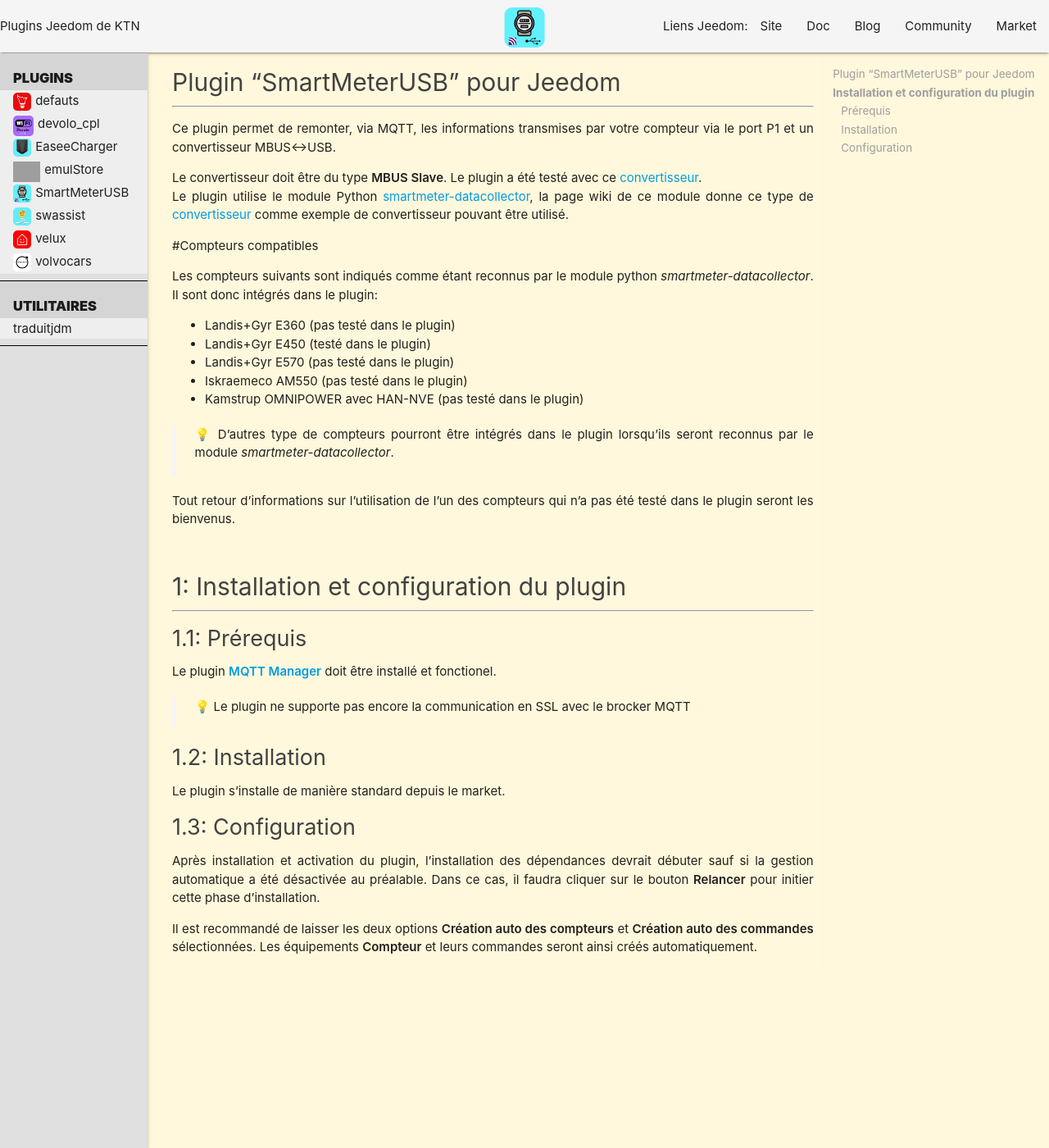
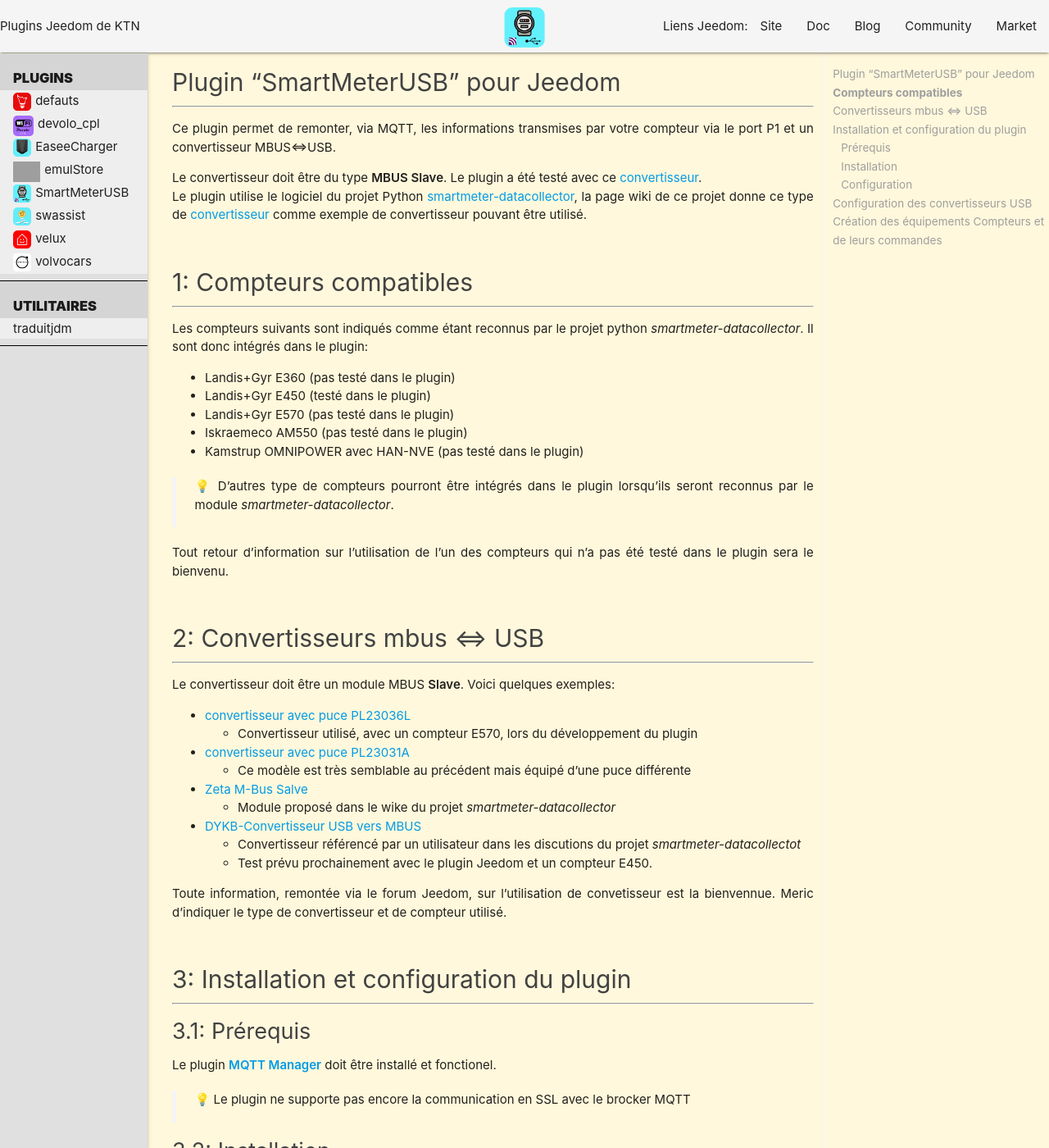
Before and after one commit to ktn001/ktn001.github.io, a Jekyll site: the page built from fr_FR/SmartMeterUSB/index.md, in a window 1280 px wide and 1400 px high. Shown: the whole window at 82% size. Built offline with Jekyll 4.4.1, drawn with Linux system fonts in a browser that asks for light colours; emoji names are drawn with the system emoji font; some of the changed text lies outside the part shown; grey boxes are pictures that could not be loaded.

Commit message:
SmartMeterUSB

```diff
--- a/_layouts/default.html
+++ b/_layouts/default.html
@@ -1,4 +1,8 @@
 <!doctype html>
+<script>
+  let page_lang = '{{ page.lang | default: "fr_FR" }}'
+  let imagesPath = '/images/{{ page.lang }}/{{ page.plugin | default: page.title }}'
+ </script>
 <html lang="{{ site.lang | default: "fr_FR" }}">
   <head>
 
--- a/assets/js/main.js
+++ b/assets/js/main.js
@@ -45,6 +45,18 @@
     $(this).addClass('scrollspy');
   });
   $('.scrollspy').scrollSpy();
+
+  setTimeout (function() {
+    images = document.getElementById('div_content').getElementsByTagName('img')
+    for (let i = 0; i < images.length; i++) {
+      if (images[i].naturalWidth == 0 ) {
+        src = images[i].getAttribute('src')
+        console.warn ("L'image '" + src + "' est introuvable")
+        src = src.replace(page_lang,'fr_FR')
+        images[i].setAttribute('src',src)
+      }
+    }
+  },200)
 })
 
 $('blockquote').css({"padding-bottom":"1px"});
--- a/fr_FR/SmartMeterUSB/index.md
+++ b/fr_FR/SmartMeterUSB/index.md
@@ -1,28 +1,55 @@
 ---
 layout : default
 title : SmartMeterUSB
+plugin : SmartMeterUSB
+lang : fr_FR
 ---
-
+{% capture imagesPath %}/images/{{ page.lang }}/{{ page.plugin }}{% endcapture %}
 # Plugin "SmartMeterUSB" pour Jeedom
 
-Ce plugin permet de remonter, via MQTT, les informations transmises par votre compteur via le port P1 et un convertisseur MBUS<->USB.
+Ce plugin permet de remonter, via MQTT, les informations transmises par votre
+compteur via le port P1 et un convertisseur MBUS<=>USB.
 
-Le convertisseur doit être du type **MBUS Slave**. Le plugin a été testé avec ce [convertisseur](https://fr.aliexpress.com/item/1005006212611801.html?spm=a2g0o.detail.pcDetailTopMoreOtherSeller.2.7aafXfI0XfI0dD&gps-id=pcDetailTopMoreOtherSeller&scm=1007.40050.354490.0&scm_id=1007.40050.354490.0&scm-url=1007.40050.354490.0&pvid=c8572017-9a80-4506-a93f-0c04706d9496&_t=gps-id:pcDetailTopMoreOtherSeller,scm-url:1007.40050.354490.0,pvid:c8572017-9a80-4506-a93f-0c04706d9496,tpp_buckets:668%232846%238107%231934&pdp_npi=4%40dis%21CHF%219.07%217.62%21%21%2110.44%218.77%21%402103871e17243213075876658ecc43%2112000036302876309%21rec%21CH%21748220648%21X&utparam-url=scene%3ApcDetailTopMoreOtherSeller%7Cquery_from%3A).
-Le plugin utilise le module Python [smartmeter-datacollector](https://github.com/scs/smartmeter-datacollector), la page wiki de ce module donne ce type de [convertisseur](https://zeta-eng.ch/produkte/interfaces/zeta-usb-interfaces/m-bus-slave/) comme exemple de convertisseur pouvant être utilisé.
+Le convertisseur doit être du type **MBUS Slave**. Le plugin a été testé avec
+ce [convertisseur](https://fr.aliexpress.com/item/1005006212611801.html?spm=a2g0o.detail.pcDetailTopMoreOtherSeller.2.7aafXfI0XfI0dD&gps-id=pcDetailTopMoreOtherSeller&scm=1007.40050.354490.0&scm_id=1007.40050.354490.0&scm-url=1007.40050.354490.0&pvid=c8572017-9a80-4506-a93f-0c04706d9496&_t=gps-id:pcDetailTopMoreOtherSeller,scm-url:1007.40050.354490.0,pvid:c8572017-9a80-4506-a93f-0c04706d9496,tpp_buckets:668%232846%238107%231934&pdp_npi=4%40dis%21CHF%219.07%217.62%21%21%2110.44%218.77%21%402103871e17243213075876658ecc43%2112000036302876309%21rec%21CH%21748220648%21X&utparam-url=scene%3ApcDetailTopMoreOtherSeller%7Cquery_from%3A).
+Le plugin utilise le logiciel du projet Python [smartmeter-datacollector](https://github.com/scs/smartmeter-datacollector),
+la page wiki de ce projet donne ce type de [convertisseur](https://zeta-eng.ch/produkte/interfaces/zeta-usb-interfaces/m-bus-slave/)
+comme exemple de convertisseur pouvant être utilisé.
 
-#Compteurs compatibles
-{: .NUM}
+# Compteurs compatibles
+{: .num}
 
-Les compteurs suivants sont indiqués comme étant reconnus par le module python *smartmeter-datacollector*. Il sont donc intégrés dans le plugin:
+Les compteurs suivants sont indiqués comme étant reconnus par le projet python
+*smartmeter-datacollector*. Il sont donc intégrés dans le plugin:
 * Landis+Gyr E360 (pas testé dans le plugin)
 * Landis+Gyr E450 (testé dans le plugin)
 * Landis+Gyr E570 (pas testé dans le plugin)
 * Iskraemeco AM550 (pas testé dans le plugin)
 * Kamstrup OMNIPOWER avec HAN-NVE (pas testé dans le plugin)
 
-> :bulb: D'autres type de compteurs pourront être intégrés dans le plugin lorsqu'ils seront reconnus par le module *smartmeter-datacollector*.
+> :bulb: D'autres type de compteurs pourront être intégrés dans le plugin lorsqu'ils
+seront reconnus par le module *smartmeter-datacollector*.
 
-Tout retour d'informations sur l'utilisation de l'un des compteurs qui n'a pas été testé dans le plugin seront les bienvenus.
+Tout retour d'information sur l'utilisation de l'un des compteurs qui n'a pas été
+testé dans le plugin sera le bienvenu.
+
+# Convertisseurs mbus <=> USB
+{: .num}
+
+Le convertisseur doit être un module MBUS **Slave**. Voici quelques exemples:
+
++ [convertisseur avec puce PL23036L](https://fr.aliexpress.com/item/1005006206253270.html)
+  + Convertisseur utilisé, avec un compteur E570, lors du développement du plugin
++ [convertisseur avec puce PL23031A](https://fr.aliexpress.com/item/1005006212611801.html)
+  + Ce modèle est très semblable au précédent mais équipé d'une puce différente
++ [Zeta M-Bus Salve](https://zeta-eng.ch/produkte/interfaces/zeta-usb-interfaces/m-bus-slave/)
+  + Module proposé dans le wike du projet *smartmeter-datacollector*
++ [DYKB-Convertisseur USB vers MBUS](https://fr.aliexpress.com/item/1005004540180026.html)
+  + Convertisseur référencé par un utilisateur dans les discutions du projet *smartmeter-datacollectot*
+  + Test prévu prochainement avec le plugin Jeedom et un compteur E450.
+
+Toute information, remontée via le forum Jeedom, sur l'utilisation de convetisseur est la bienvennue.
+Meric d'indiquer le type de convertisseur et de compteur utilisé.
 
 # Installation et configuration du plugin
 {: .num}
@@ -30,7 +57,8 @@
 ## Prérequis
 {: .num}
 
-Le plugin [**MQTT Manager**](https://market.jeedom.com/index.php?v=d&p=market_display&id=4213) doit être installé et fonctionel.
+Le plugin [**MQTT Manager**](https://market.jeedom.com/index.php?v=d&p=market_display&id=4213)
+doit être installé et fonctionel.
 
 > :bulb: Le plugin ne supporte pas encore la communication en SSL avec le brocker MQTT
 
@@ -39,11 +67,41 @@
 
 Le plugin s'installe de manière standard depuis le market.
 
+Après installation et activation du plugin, l’installation des dépendances devrait
+débuter sauf si la gestion automatique a été désactivée au préalable. Dans ce cas,
+il faudra cliquer sur le bouton **Relancer** pour initier cette phase d’installation.
+
 ## Configuration
 {: .num}
 
-Après installation et activation du plugin, l’installation des dépendances devrait débuter sauf si la gestion automatique a été
-désactivée au préalable. Dans ce cas, il faudra cliquer sur le bouton **Relancer** pour initier cette phase d’installation.
+Il est recommandé de laisser les deux options **Création auto des compteurs** et
+**Création auto des commandes** sélectionnées. Les équipements **Compteur** et leurs
+commandes seront ainsi créés automatiquement.
 
-Il est recommandé de laisser les deux options **Création auto des compteurs** et **Création auto des commandes** sélectionnées.
-Les équipements **Compteur** et leurs commandes seront ainsi créés automatiquement.
+![Configuration]({{ imagesPath }}/configuration_plugin.png)
+
+Les configurations sous **Plages horraire** permettent de définir les valeurs
+que prendra la commande **Tarif** selon la plage horraire active.
+
+# Configuration des convertisseurs USB
+{: .num}
+
+# Création des équipements **Compteurs** et de leurs commandes
+{: .num}
+
+Si l'option *Création auto des compteur* du plugin est désactivée, les compteurs
+devront être créés manuellement. Cette création manuel est réservée au experts.
+
+Un compteur est créé automatiquement lorsque le brocker MQTT transmet une mesure
+avec un n° de compteur pour lequel il n'a a pas d'équipement Jeedom.
+
+Une fois le compteur créé, vous pouvez:
++ Modifier son nom et tout les paramètres standard des équipements Jeedom
++ Sélectionner le type de compteur (modifiera l'image de léquipement)
++ Activer l'équipement
+
+> :warning: Ne pas modifier le Numéro du compteur. Ce numéro permet d'identifier l'équipement
+  lors de la réception de mesure.
+
+Une fois l'équipement activé, les commande seront créées au rythme des messages reçus du
+brocker MQTT.
```
Also changed, not shown: images/fr_FR/SmartMeterUSB/SmartMeterUSB_icon.png (added), images/fr_FR/SmartMeterUSB/configuration_plugin.png (added).
